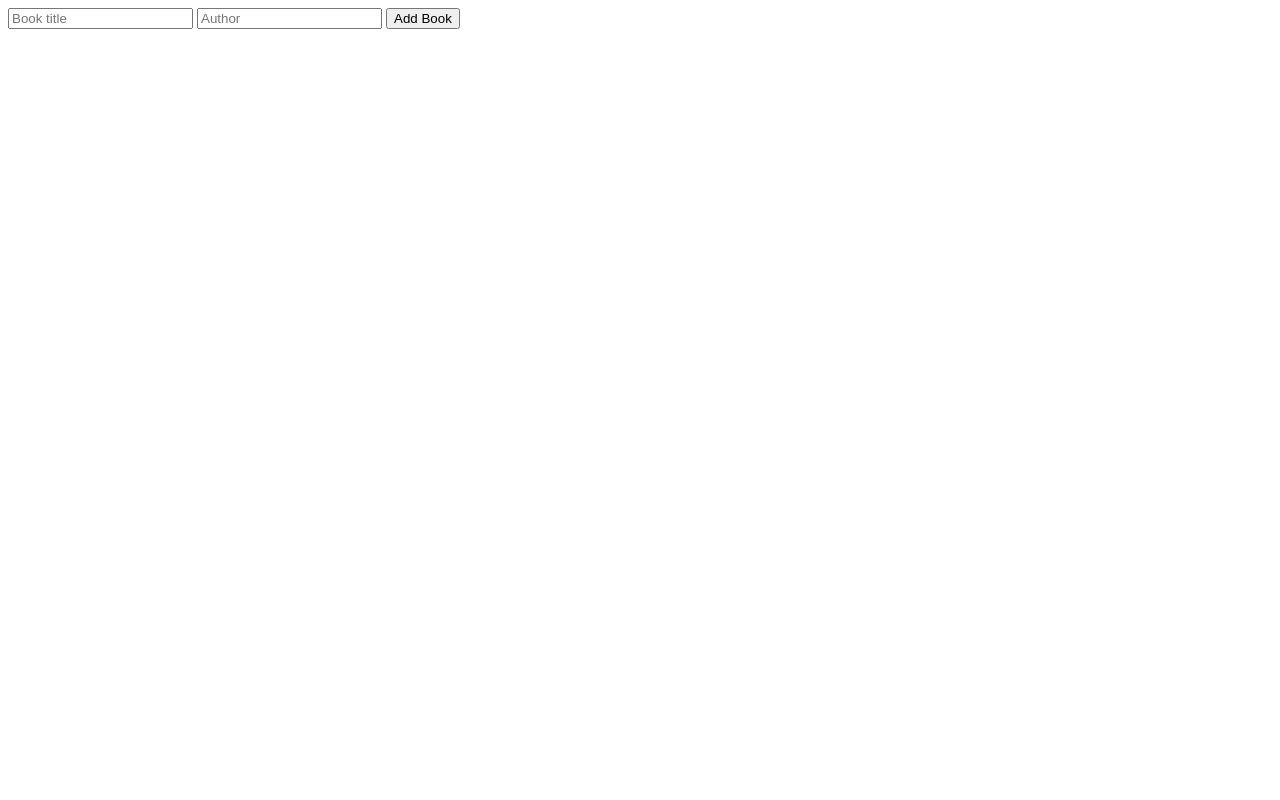
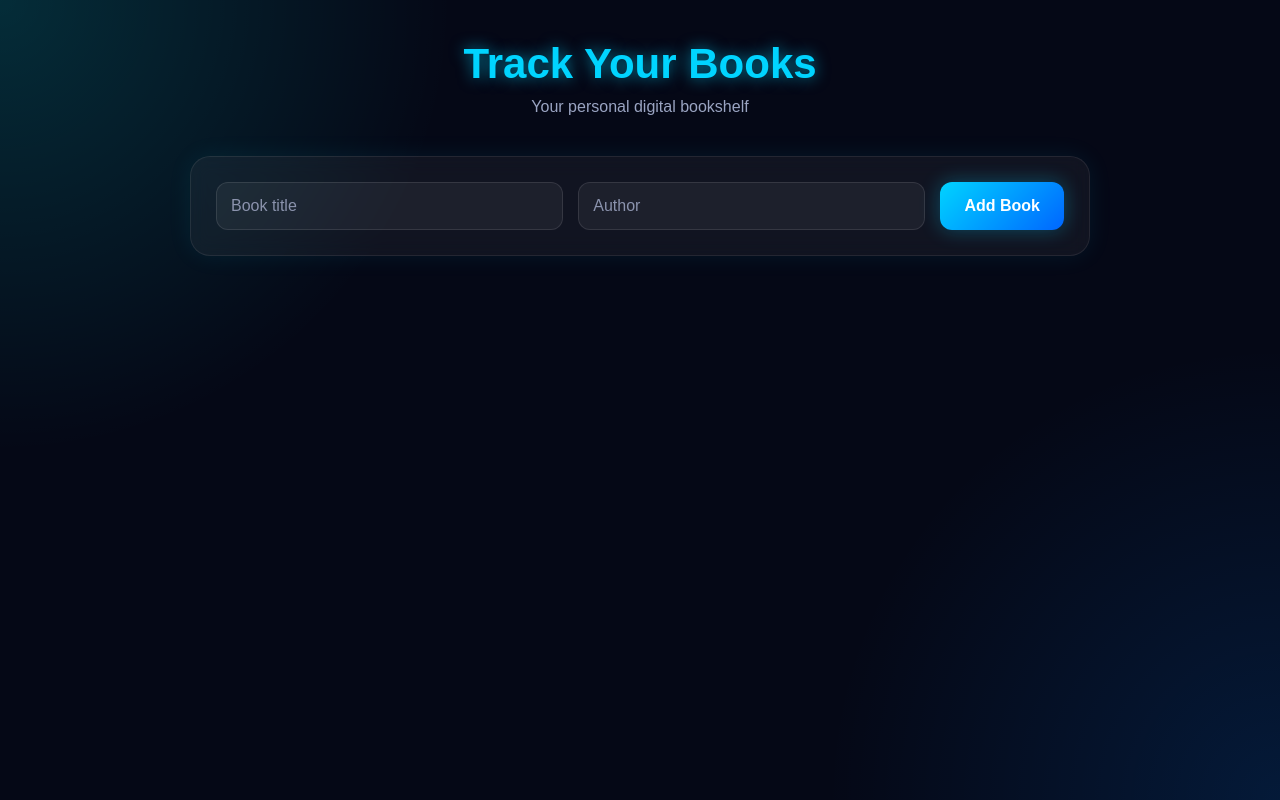
Before and after one commit to Kirstyebbles/bookshelf-backend, a plain HTML site: page bookshelf.html in a window 1280 px wide. Drawn offline with Linux system fonts and the light colour scheme.

Commit message:
Add files via upload

```diff
--- a/bookshelf.html
+++ b/bookshelf.html
@@ -1,18 +1,159 @@
+
 <!DOCTYPE html>
-<html>
+<html lang="en">
 <head>
-  <title>Bookshelf</title>
+  <meta charset="UTF-8" />
+  <meta name="viewport" content="width=device-width, initial-scale=1.0" />
+  <title>Track Your Books</title>
+
+  <style>
+    * {
+      margin: 0;
+      padding: 0;
+      box-sizing: border-box;
+      font-family: Arial, sans-serif;
+    }
+
+    body {
+      background: #050816;
+      color: white;
+      min-height: 100vh;
+      padding: 40px 20px;
+      background-image:
+        radial-gradient(circle at top left, rgba(0,255,255,0.15), transparent 30%),
+        radial-gradient(circle at bottom right, rgba(0,128,255,0.15), transparent 30%);
+    }
+
+    .container {
+      max-width: 900px;
+      margin: auto;
+    }
+
+    h1 {
+      font-size: 42px;
+      margin-bottom: 10px;
+      text-align: center;
+      color: #00d4ff;
+      text-shadow: 0 0 15px rgba(0,212,255,0.6);
+    }
+
+    p.subtitle {
+      text-align: center;
+      color: #9aa4c2;
+      margin-bottom: 40px;
+    }
+
+    .add-book-card {
+      background: rgba(255,255,255,0.05);
+      border: 1px solid rgba(255,255,255,0.08);
+      border-radius: 20px;
+      padding: 25px;
+      margin-bottom: 40px;
+      backdrop-filter: blur(10px);
+      box-shadow: 0 0 25px rgba(0,212,255,0.08);
+    }
+
+    .form-grid {
+      display: grid;
+      grid-template-columns: 1fr 1fr auto;
+      gap: 15px;
+    }
+
+    input {
+      padding: 14px;
+      border-radius: 12px;
+      border: 1px solid rgba(255,255,255,0.1);
+      background: rgba(255,255,255,0.05);
+      color: white;
+      font-size: 16px;
+      outline: none;
+    }
+
+    input::placeholder {
+      color: #8b93ad;
+    }
+
+    button {
+      background: linear-gradient(135deg, #00d4ff, #0066ff);
+      border: none;
+      color: white;
+      padding: 14px 24px;
+      border-radius: 12px;
+      cursor: pointer;
+      font-size: 16px;
+      font-weight: bold;
+      transition: 0.3s;
+      box-shadow: 0 0 20px rgba(0,212,255,0.3);
+    }
+
+    button:hover {
+      transform: translateY(-2px);
+      box-shadow: 0 0 30px rgba(0,212,255,0.5);
+    }
+
+    #list {
+      display: grid;
+      grid-template-columns: repeat(auto-fit, minmax(260px, 1fr));
+      gap: 20px;
+    }
+
+    .book {
+      background: rgba(255,255,255,0.05);
+      border: 1px solid rgba(255,255,255,0.08);
+      border-radius: 18px;
+      padding: 20px;
+      transition: 0.3s;
+      backdrop-filter: blur(10px);
+    }
+
+    .book:hover {
+      transform: translateY(-4px);
+      box-shadow: 0 0 25px rgba(0,212,255,0.15);
+    }
+
+    .book h3 {
+      margin-bottom: 10px;
+      color: #00d4ff;
+      font-size: 22px;
+    }
+
+    .book p {
+      color: #c6cbe0;
+      margin-bottom: 8px;
+      font-size: 15px;
+    }
+
+    @media (max-width: 700px) {
+      .form-grid {
+        grid-template-columns: 1fr;
+      }
+
+      h1 {
+        font-size: 32px;
+      }
+    }
+  </style>
 </head>
 <body>
 
-<input id="title" placeholder="Book title">
-<input id="author" placeholder="Author">
+  <div class="container">
 
-<button onclick="addBook()">Add Book</button>
+    <h1>Track Your Books</h1>
+    <p class="subtitle">Your personal digital bookshelf</p>
 
-<div id="list"></div>
+    <div class="add-book-card">
+      <div class="form-grid">
+        <input id="title" placeholder="Book title" />
+        <input id="author" placeholder="Author" />
+        <button onclick="addBook()">Add Book</button>
+      </div>
+    </div>
 
-<script src="app.js"></script>
+    <div id="list"></div>
+
+  </div>
+
+  <script src="/app.js"></script>
 
 </body>
 </html>
```
